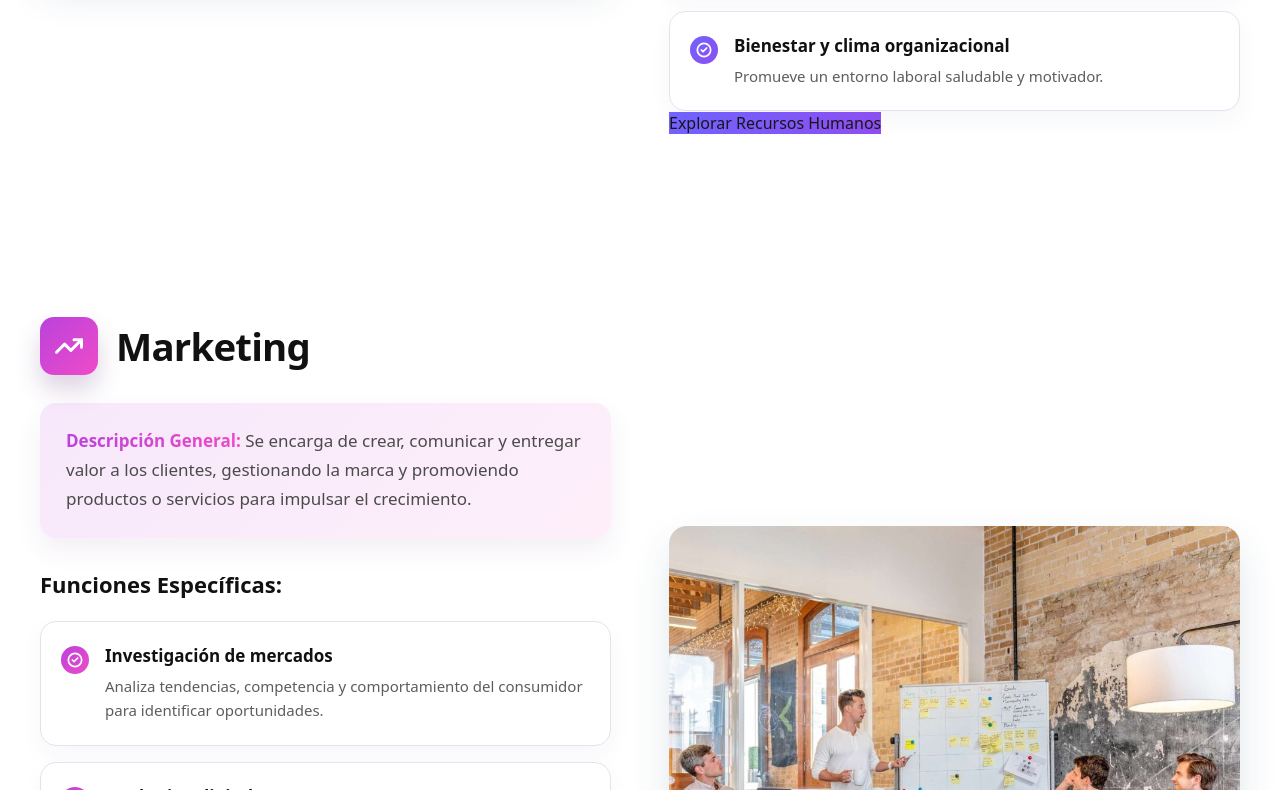
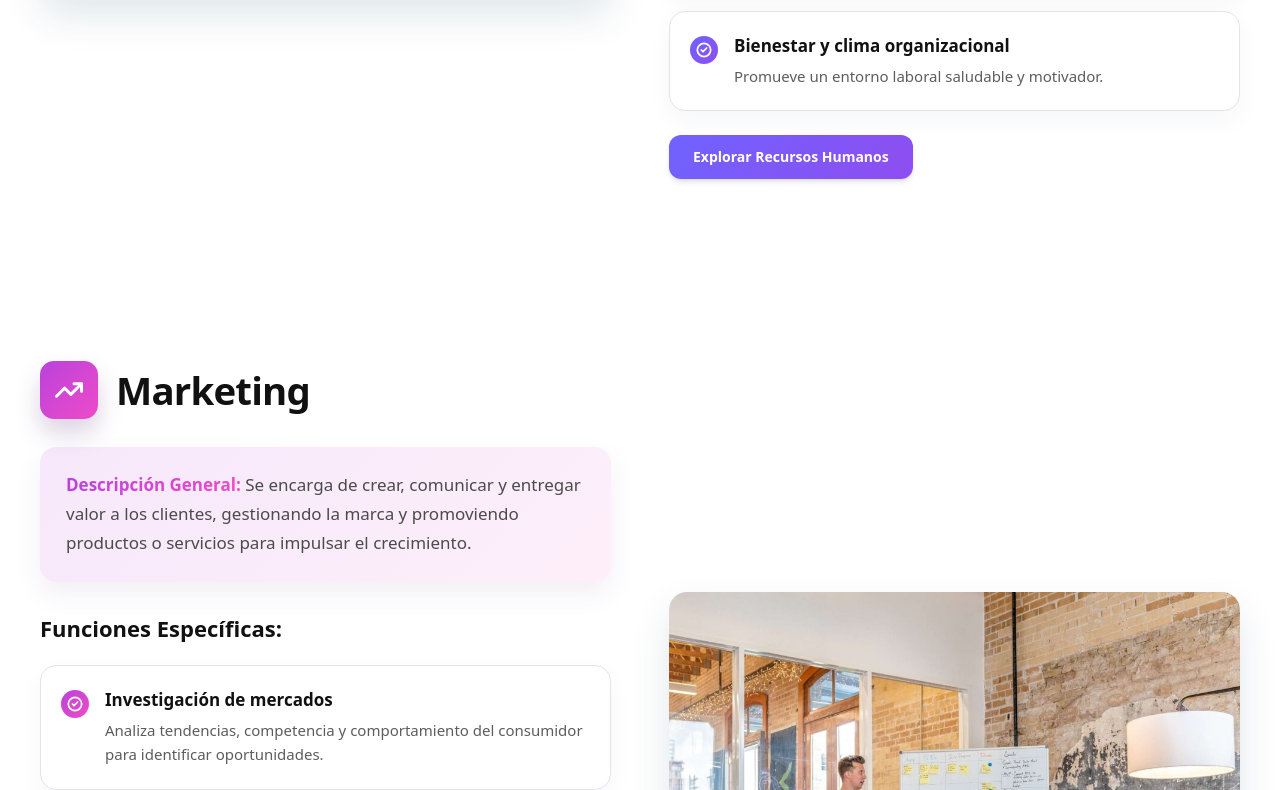
Before and after one commit to MiguelP51/Proyecto-5-PathFinder, a Next.js app in the folder frontend/: page /areas in a window 1280 px wide. Shown: the part 1270-2060 px from the top of the page. Built offline with nearby package versions, Linux system fonts and the light colour scheme; no server answers.

Commit message:
fix: mejorar estilo boton explorar area en /areas

```diff
--- a/frontend/app/(auth)/areas/page.tsx
+++ b/frontend/app/(auth)/areas/page.tsx
@@ -261,7 +261,7 @@ function AreaDetail({
               background:
                 "linear-gradient(135deg, var(--area-from), var(--area-to))",
             }}
-            className={styles.areaExploreLink}
+            className="inline-flex items-center gap-2 mt-6 rounded-xl px-6 py-3 text-sm font-bold text-white shadow-md transition hover:opacity-90"
           >
             Explorar {area.title}
           </Link>
```
Also changed, not shown: frontend/app/user/(authenticated)/app/exploracion-intro/page.tsx (+0 -14 lines), frontend/app/user/(authenticated)/app/exploracion/dashboard/page.tsx (+0 -16 lines).
